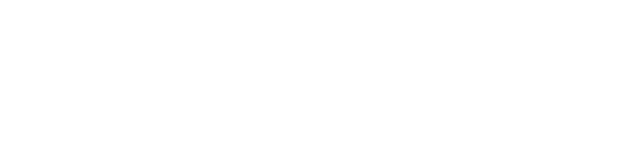
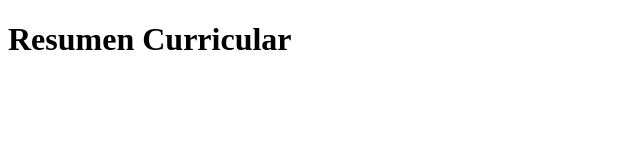
Before and after one commit to Naftasuper/proyectos, a plain HTML site: page Fundamentos HTML EF/index.html in a window 1280 px wide. Shown: the whole page, without its empty margins (0-640 px from the left). Drawn offline with Linux system fonts and the light colour scheme.

Commit message:
Update index.html
finalizando configuracion

```diff
--- a/Fundamentos HTML EF/index.html
+++ b/Fundamentos HTML EF/index.html
@@ -2,9 +2,10 @@
 <html lang="en" dir="ltr">
   <head>
     <meta charset="utf-8">
-    <title> Config GitHub</title>
+    <meta name="viewport" content="with=device,user-scalable=no">
+    <title>Resumen Curricular - Fundamentos de HTML</title>
   </head>
   <body>
-
+    <h1>Resumen Curricular</h1>
   </body>
 </html>
```
